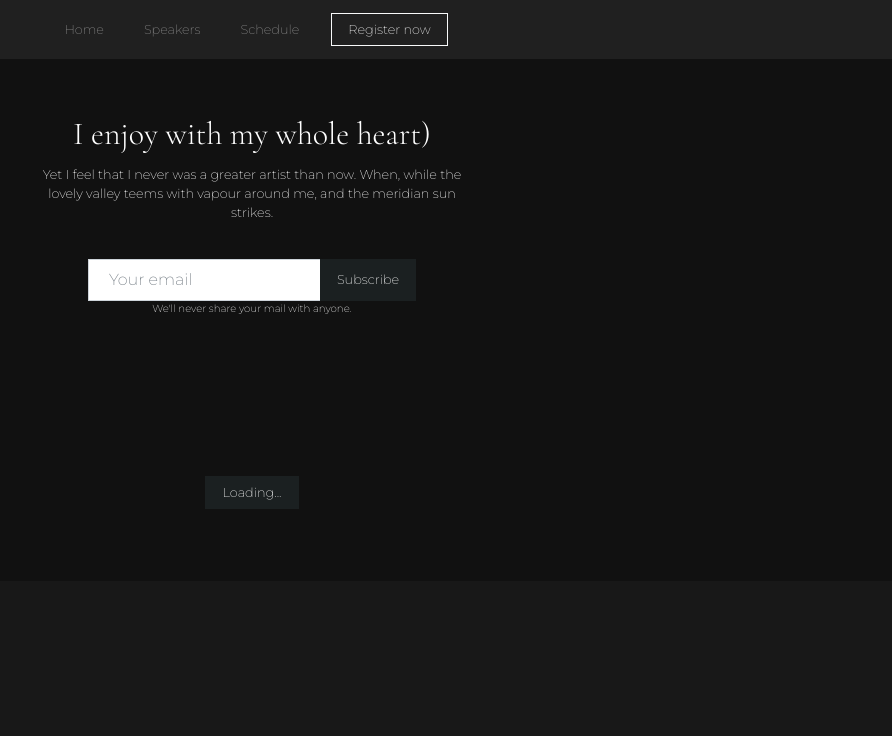
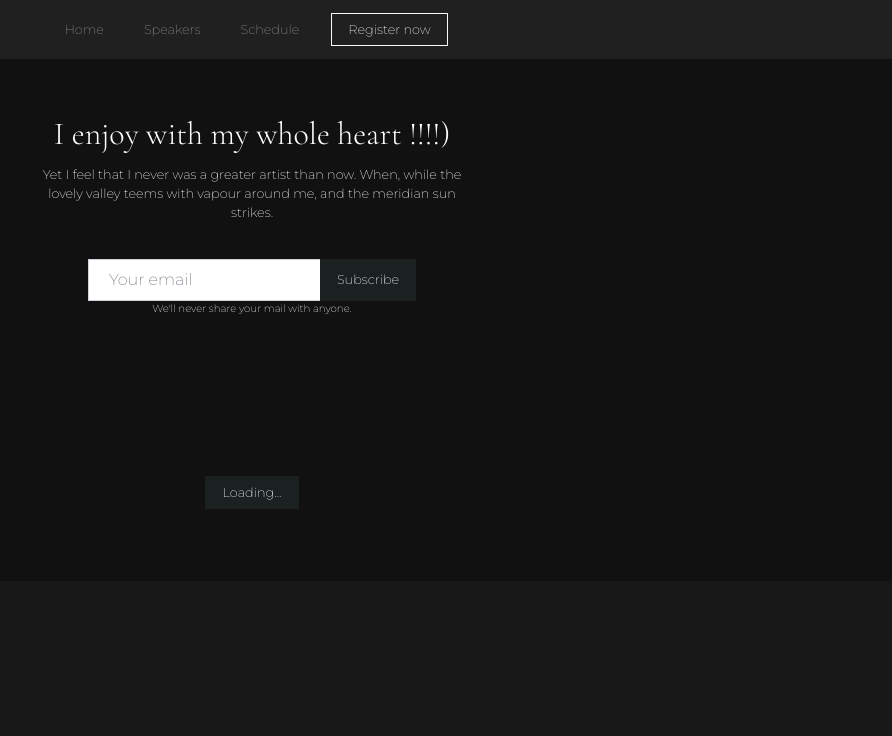
Before and after one commit to SerhiiZn/fablab, a plain HTML site: page index.html in a window 1280 px wide. Shown: the top 736 px of the page, without its empty margins (388-1280 px from the left). Drawn offline with nearby package versions, Linux system fonts and the light colour scheme; some packages are replaced by stand-ins of ours; a script that the page names is missing.

Commit message:
Update index.html

```diff
--- a/index.html
+++ b/index.html
@@ -55,7 +55,7 @@
     <div class="container">
       <div class="row">
         <div class="mx-auto col-lg-6">
-          <h1> I enjoy with my whole heart)</h1>
+          <h1> I enjoy with my whole heart !!!!)</h1>
           <p class="mb-4">Yet I feel that I never was a greater artist than now. When, while the lovely valley teems with vapour around me, and the meridian sun strikes.</p>
           <form class="form-inline d-flex justify-content-center">
             <div class="input-group"> <input type="email" class="form-control form-control-lg" placeholder="Your email" id="form3">
```
